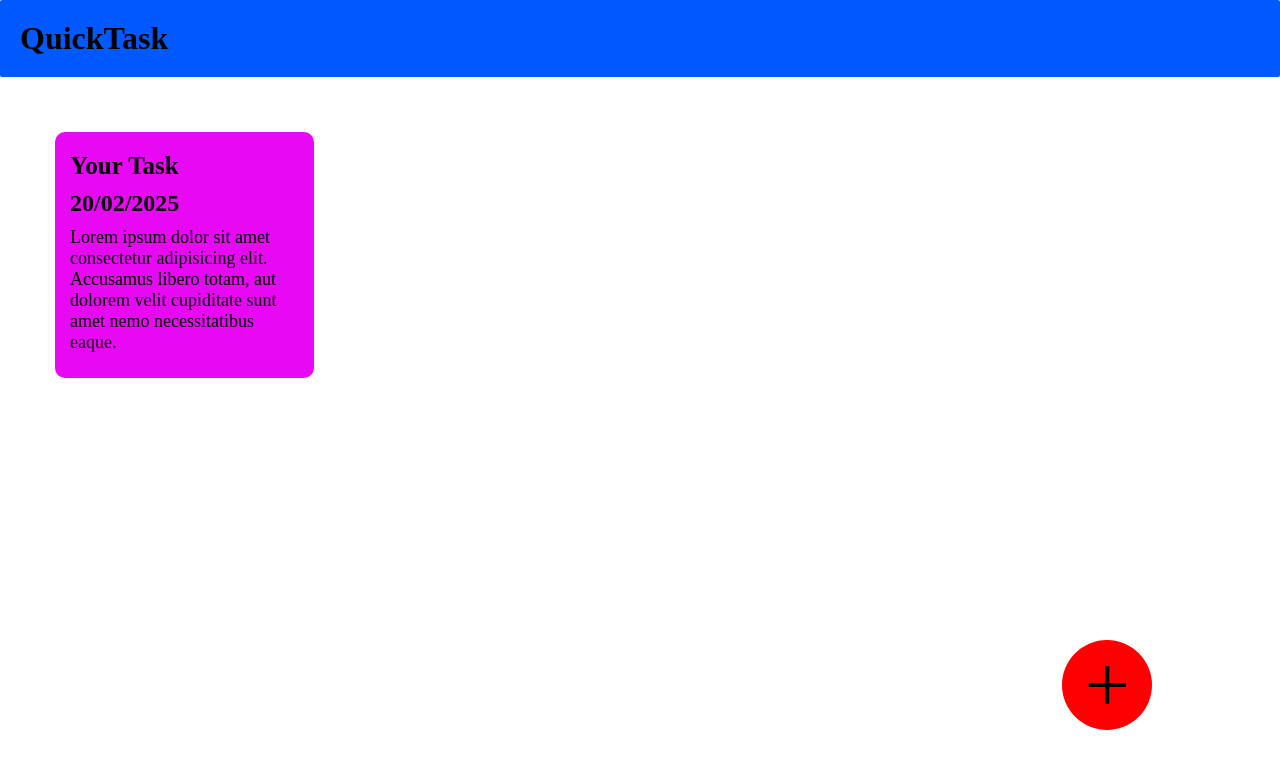
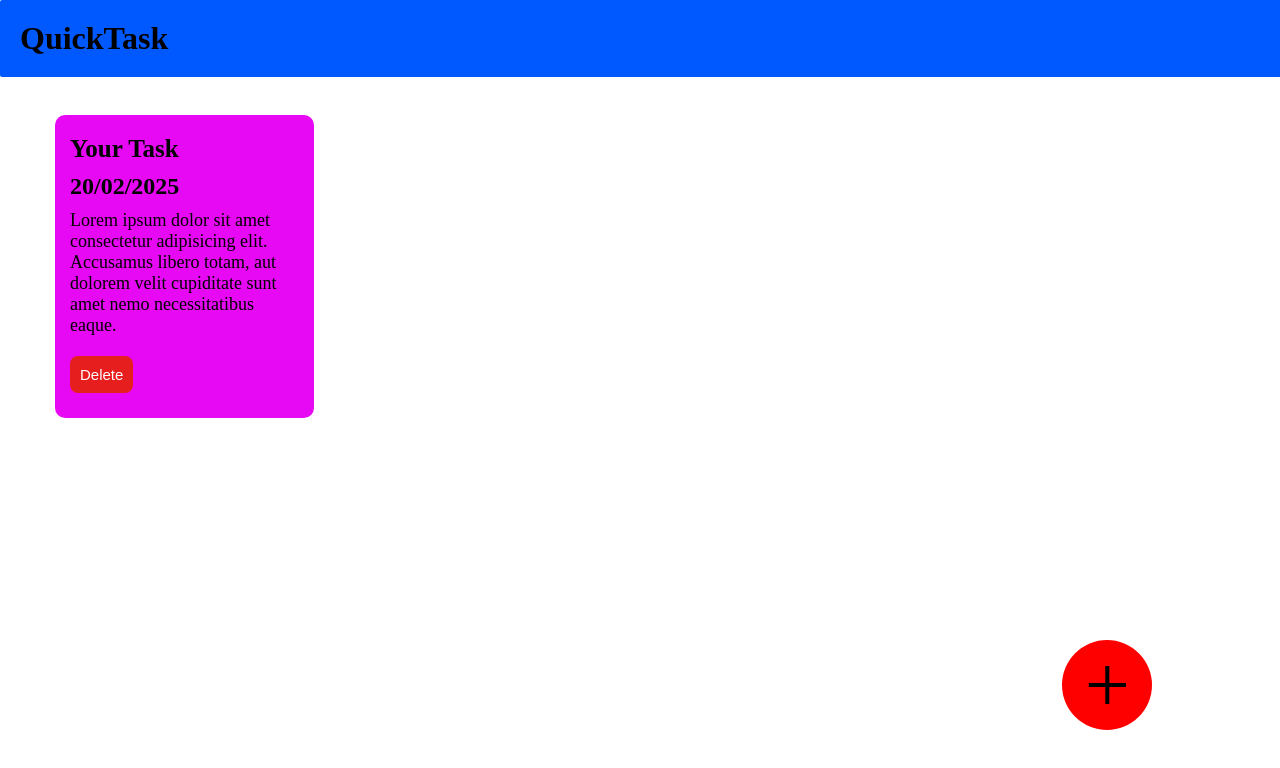
Before and after one commit to nalinasai/taskpopup, a plain HTML site: page index.html in a window 1280 px wide. Drawn offline with Linux system fonts and the light colour scheme.

Commit message:
script added

```diff
--- a/index.html
+++ b/index.html
@@ -15,7 +15,10 @@
             <h3 id="taskname">Your Task</h3>
             <h2 id="taskdate">20/02/2025</h2>
             <p id="taskdetail">Lorem ipsum dolor sit amet consectetur adipisicing elit. Accusamus libero totam, aut dolorem velit cupiditate sunt amet nemo necessitatibus eaque.</p>
+            <button class="taskdelete" onclick="deletes(event)">Delete</button>
         </div>
+
+
 
 
 
--- a/script.js
+++ b/script.js
@@ -14,15 +14,21 @@ var date = document.getElementById("Date")
 var description = document.getElementById("description")
 var container = document.querySelector(".container")
 adds.addEventListener("click",function(event){
+    if(tasktitle.value==""){
+        alert("Give any title")
+    }
+    else{
         event.preventDefault()
         var divs = document.createElement("div")
         divs.setAttribute("class","task")
         divs.innerHTML = `<h3 id="taskname">${tasktitle.value}</h3>
                 <h2 id="taskdate">${date.value}</h2>
-            <p id="taskdetail">${description.value}</p>`
+                <p id="taskdetail">${description.value}</p><button class="taskdelete" onclick="deletes(event)">Delete</button>`
         container.append(divs)
         popuplay.style.display = "none"
         popupbox.style.display = "none"
+    }
+
 
 })
 
@@ -34,3 +40,9 @@ cancel.addEventListener("click",function(event){
     popupbox.style.display = "none"
 
 })
+
+var taskdelete = document.querySelector(".taskdelete")
+function deletes(event){
+    event.target.parentElement.remove()
+    event.preventDefault()
+}
--- a/style.css
+++ b/style.css
@@ -7,6 +7,10 @@
     background-color: rgb(0, 89, 255);
     padding: 20px;
     border-radius: 2px;
+    position: fixed;
+    top: 0;
+    width: 100%;
+
 }
 
 .popuplay{
@@ -129,11 +133,25 @@
 }
 
 .task p{
-    font-size:18px;
+    font-size: 18px;
+    margin-bottom: 20px;
 }
+
+.task button{
+    background-color: rgb(231, 30, 30);
+    border: none;
+    padding: 10px;
+    border-radius: 8px;
+    margin-right: 20px;
+    cursor: pointer;
+    font-size: 15px;
+    color: white;
+}
+
 .container{
     display: flex;
     flex-wrap: wrap;
     padding: 55px;
+    margin-top: 60px;
 
 }
```
Lines whose indentation alone changed are shown as unchanged.
